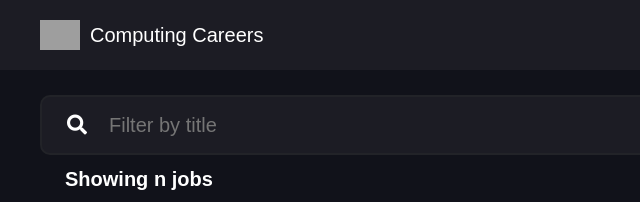
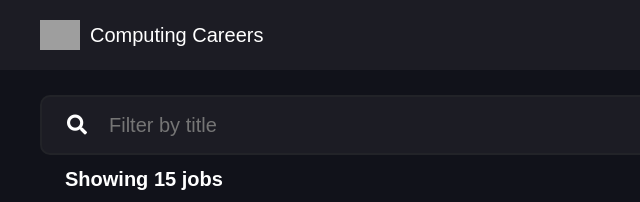
Before and after one commit to zakiH313/jobSearchSite, a plain HTML site: page index.html in a window 1280 px wide. Shown: the top 202 px of the page, 0-640 px from the left. Drawn offline with Linux system fonts and the light colour scheme; grey boxes are pictures that could not be loaded.

Commit message:
added counter for filtered results

```diff
--- a/assets/scripts/script.js
+++ b/assets/scripts/script.js
@@ -47,6 +47,9 @@ function filterJobs(jobs, searchText) {
 function showJobs(jobs) {
   let jobsContainer = document.querySelector(".jobs-container");
   let jobsHTML = "";
+
+  document.getElementById("result-count").innerHTML = `${jobs.length}`;
+
   jobs.forEach((job) => {
     jobsHTML += `
     <div class="job-tile">
--- a/index.html
+++ b/index.html
@@ -46,7 +46,7 @@
       </div>
     </div>
     <div class="jobs-list">
-      <h1>Showing n jobs</h1>
+      <h1>Showing <span id="result-count">n</span> jobs</h1>
       <div class="jobs-container"></div>
     </div>
     <script src="assets/scripts/script.js"></script>
```
